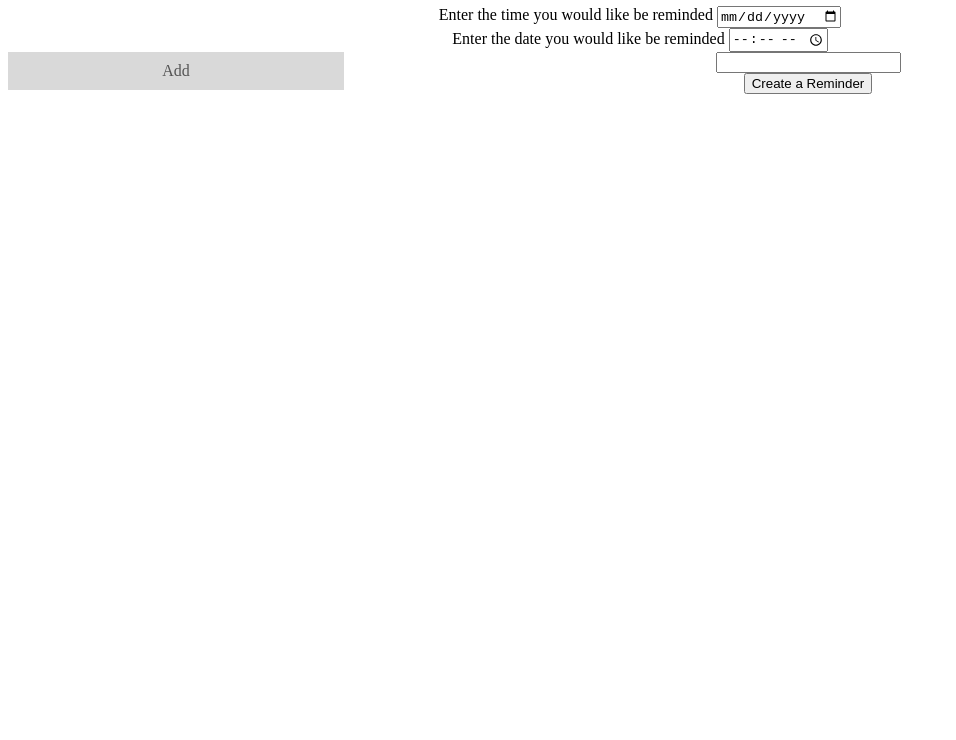
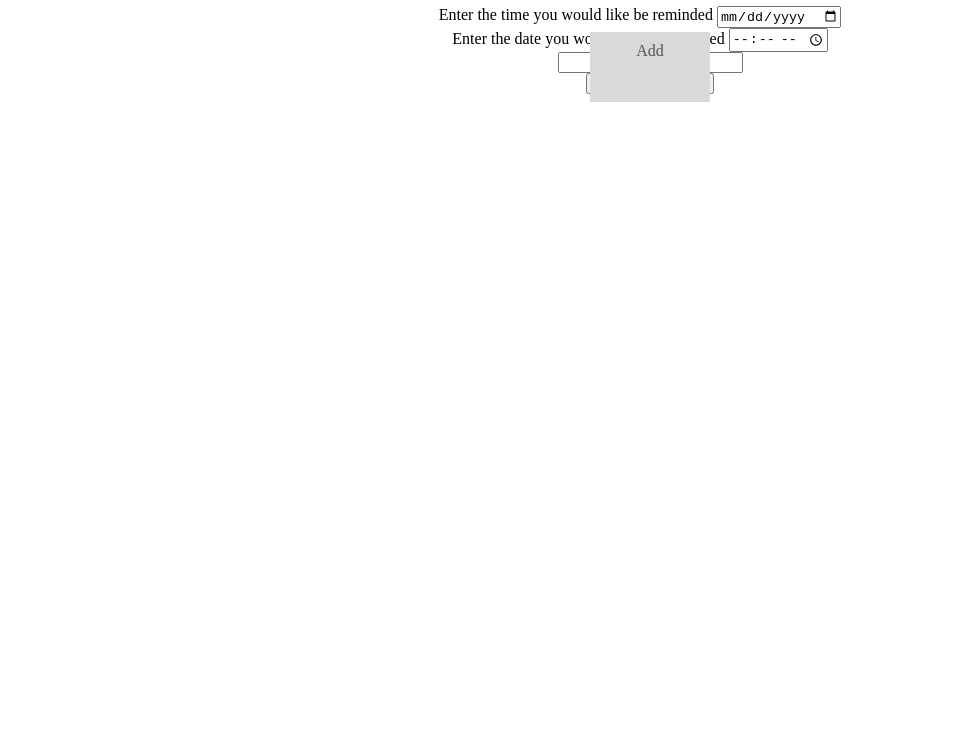
Before and after one commit to jjmortimer/-Do-not-Forget, a plain HTML site: page index.html in a window 1280 px wide. Shown: the part 60-800 px from the top of the page, without its empty margins (0-956 px from the left). Drawn offline with Linux system fonts and the light colour scheme.

Commit message:
Update cssfile.css
updated

```diff
--- a/cssfile.css
+++ b/cssfile.css
@@ -1,8 +1,8 @@
  body{
     text-align: center }
 
-h1{
-
+p{
+text-align:center;
 }
 
 .addBtn {
@@ -16,6 +16,14 @@ h1{
   cursor: pointer;
   transition: 0.3s;
   border-radius: 0;
+  height:50px;
+    width:100px;
+    margin: -20px -50px;
+    position:relative;
+    top:50%;
+    left:50%;
+
+
 }
 
 .addBtn:hover {
```
